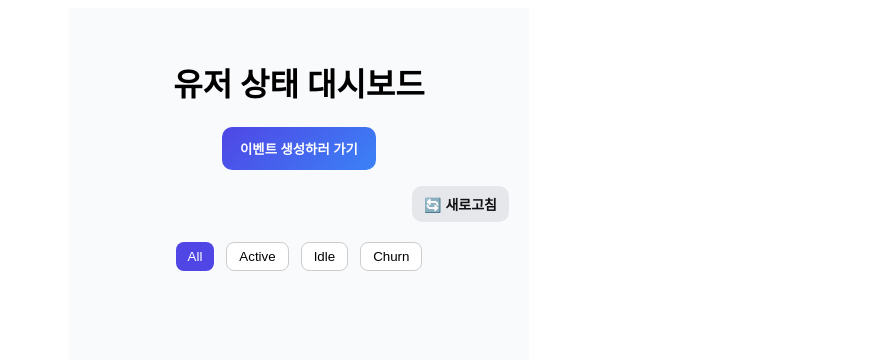
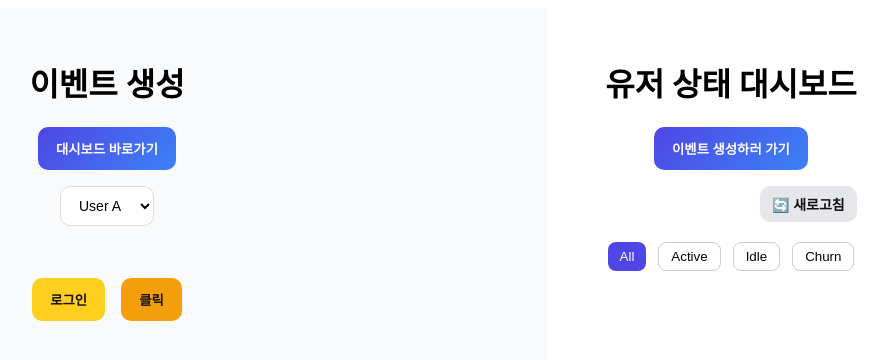
Before and after one commit to ZetGar/DevPlayground, a Next.js app: page /activity-tracker in a window 1280 px wide. Shown: the top 360 px of the page, without its empty margins (341-1229 px from the left). Built offline with nearby package versions, Linux system fonts and the light colour scheme.

Commit message:
feat: 이벤트 패널과 대시보드 분리 후 단일 페이지 구조로 통합
이벤트 생성과 유저 상태 대시보드를 하나의 화면에서 실시간으로 확인할 수 있도록 구조 개선

```diff
--- /dev/null
+++ b/app/activity-tracker/components/Dashboard/Dashboard.tsx
@@ -0,0 +1,70 @@
+"use client";
+
+import styles from "./../../styles/activityTraker.module.css"
+
+import Link from "next/link";
+import { useEffect, useMemo, useState } from "react";
+import { useUsers } from "../../hooks/useUsers";
+import { UserStatus } from "@/lib/activity/types";
+import Button from "../ui/Button/Button";
+import UserCard from "../ui/UserCard/UserCard";
+export default function Dashboard() {
+  const { users, loading, error, fetchUsers } = useUsers();
+  const [filter, setFilter] = useState<"All" | UserStatus>("All");
+
+useEffect(() => {
+  fetchUsers();
+
+  const interval = setInterval(() => {
+    fetchUsers();
+  }, 3000);
+
+  return () => clearInterval(interval);
+}, [fetchUsers]);
+
+useEffect(() => {
+  console.log(users);
+}, [users]);
+
+const filteredUsers = useMemo(() => {
+  if (filter === "All") return users;
+  return users.filter((u) => u.status === filter);
+}, [users, filter]);
+
+  return (
+    <div className={styles.dashboard}>
+
+      <h1>유저 상태 대시보드</h1>
+
+      <div className={styles.buttonGroup}>
+        <Link href="/activity-tracker/event">
+          <Button>이벤트 생성하러 가기</Button>
+        </Link>
+        <Button variant="secondary" onClick={fetchUsers}>🔄 새로고침</Button>
+      </div>
+
+      <div className={styles.filterGroup}>
+        {["All", "Active", "Idle", "Churn"].map((f) => (
+          <button
+            key={f}
+            className={`${styles.filterButton} ${
+              filter === f ? styles.active : ""
+            }`}
+            onClick={() => setFilter(f as "All" | UserStatus)}
+          >
+            {f}
+          </button>
+        ))}
+      </div>
+
+      <div>
+        {loading && filteredUsers.length === 0 && <p>로딩 중...</p>}
+        {error && <p style={{ color: "red" }}>{error}</p>}
+
+        {filteredUsers.map((u) => (
+          <UserCard key={u.userId} {...u} />
+        ))}
+      </div>
+    </div>
+  );
+}
--- /dev/null
+++ b/app/activity-tracker/components/EventPanel/EventPanel.tsx
@@ -0,0 +1,64 @@
+"use client";
+
+import styles from "./../../styles/activityTraker.module.css"
+
+import Link from "next/link";
+import { useState } from "react";
+import Button from "../ui/Button/Button";
+
+export default function EventPanel() {
+  const [userId, setUserId] = useState("userA");
+
+  const sendEvent = async (type: string) => {
+  const res = await fetch("/api/activity/event", {
+    method: "POST",
+    headers: {
+      "Content-Type": "application/json", // 🔥 필수
+    },
+    body: JSON.stringify({
+      userId,
+      type,
+    }),
+  });
+
+  const data = await res.json();
+  console.log("response:", data);
+
+  alert("이벤트 전송됨!");
+};
+
+  return (
+    <div className={styles.eventpanel}>
+      <h1>이벤트 생성</h1>
+
+      <Link href="/activity-tracker">
+        <Button>대시보드 바로가기</Button>
+      </Link>
+
+      <div className={styles.container}>
+      {/* 유저 선택 */}
+      <select
+        className={styles.select}
+        value={userId}
+        onChange={(e) => setUserId(e.target.value)}
+      >
+        <option value="userA">User A</option>
+        <option value="userB">User B</option>
+        <option value="userC">User C</option>
+        <option value="userD">User D</option>
+        <option value="userE">User E</option>
+      </select>
+
+      <div className={styles.eventButtons}>
+        <Button variant="yellow" onClick={() => sendEvent("login")}>
+          로그인
+        </Button>
+
+        <Button variant="yellow" onClick={() => sendEvent("click")}>
+          클릭
+        </Button>
+      </div>
+      </div>
+    </div>
+  );
+}
--- a/app/activity-tracker/page.tsx
+++ b/app/activity-tracker/page.tsx
@@ -1,71 +1,13 @@
-"use client";
 
-import styles from "./styles/activityTraker.module.css"
-
-import { useEffect, useMemo, useState } from "react";
-import { useUsers } from "./hooks/useUsers";
-import Link from "next/link";
-import Button from "./components/ui/Button/Button";
-import UserCard from "./components/ui/UserCard/UserCard";
-import { UserStatus } from "./domain/user";
+import styles from "./styles/home.module.css"
+import EventPanel from "./components/EventPanel/EventPanel";
+import Dashboard from "./components/Dashboard/Dashboard";
 
 export default function Home() {
-  const { users, loading, error, fetchUsers } = useUsers();
-  const [filter, setFilter] = useState<"All" | UserStatus>("All");
-
-useEffect(() => {
-  fetchUsers();
-
-  const interval = setInterval(() => {
-    fetchUsers();
-  }, 3000);
-
-  return () => clearInterval(interval);
-}, [fetchUsers]);
-
-useEffect(() => {
-  console.log(users);
-}, [users]);
-
-const filteredUsers = useMemo(() => {
-  if (filter === "All") return users;
-  return users.filter((u) => u.status === filter);
-}, [users, filter]);
-
   return (
-    <div className={styles.dashboard}>
-
-      <h1>유저 상태 대시보드</h1>
-
-      <div className={styles.buttonGroup}>
-        <Link href="/activity-tracker/event">
-          <Button>이벤트 생성하러 가기</Button>
-        </Link>
-        <Button variant="secondary" onClick={fetchUsers}>🔄 새로고침</Button>
-      </div>
-
-      <div className={styles.filterGroup}>
-        {["All", "Active", "Idle", "Churn"].map((f) => (
-          <button
-            key={f}
-            className={`${styles.filterButton} ${
-              filter === f ? styles.active : ""
-            }`}
-            onClick={() => setFilter(f as "All" | UserStatus)}
-          >
-            {f}
-          </button>
-        ))}
-      </div>
-
-      <div>
-        {loading && filteredUsers.length === 0 && <p>로딩 중...</p>}
-        {error && <p style={{ color: "red" }}>{error}</p>}
-
-        {filteredUsers.map((u) => (
-          <UserCard key={u.userId} {...u} />
-        ))}
-      </div>
+    <div className={styles.layout}>
+      <EventPanel />
+      <Dashboard />
     </div>
   );
 }
--- a/app/activity-tracker/styles/activityTraker.module.css
+++ b/app/activity-tracker/styles/activityTraker.module.css
@@ -1,10 +1,19 @@
-.dashboard {
-  max-width: 420px;
+.eventpanel {
+  width:100%;
   min-height: 100vh;
   margin: 0 auto;
   padding: 30px 20px;
   text-align: center;
   background: #f9fafb;
+}
+
+.dashboard {
+  max-width:420px;
+  min-height: 100vh;
+  margin: 0 auto;
+  padding: 30px 20px;
+  text-align: center;
+  background: #ffffff;
 }
 
 .dashboard > div > button{
--- /dev/null
+++ b/app/activity-tracker/styles/home.module.css
@@ -0,0 +1,5 @@
+.layout {
+  display: grid;
+  grid-template-columns: 1fr 400px;
+  gap: 24px;
+}
```
